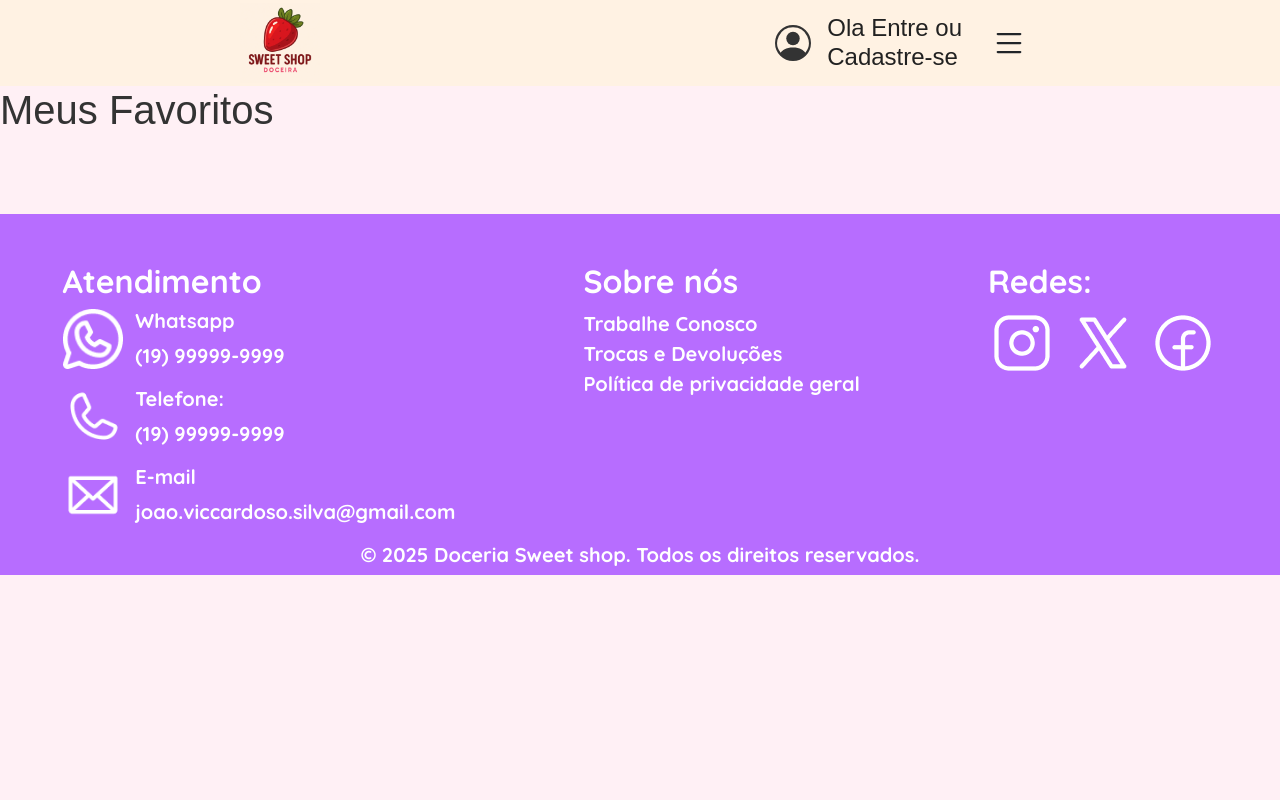
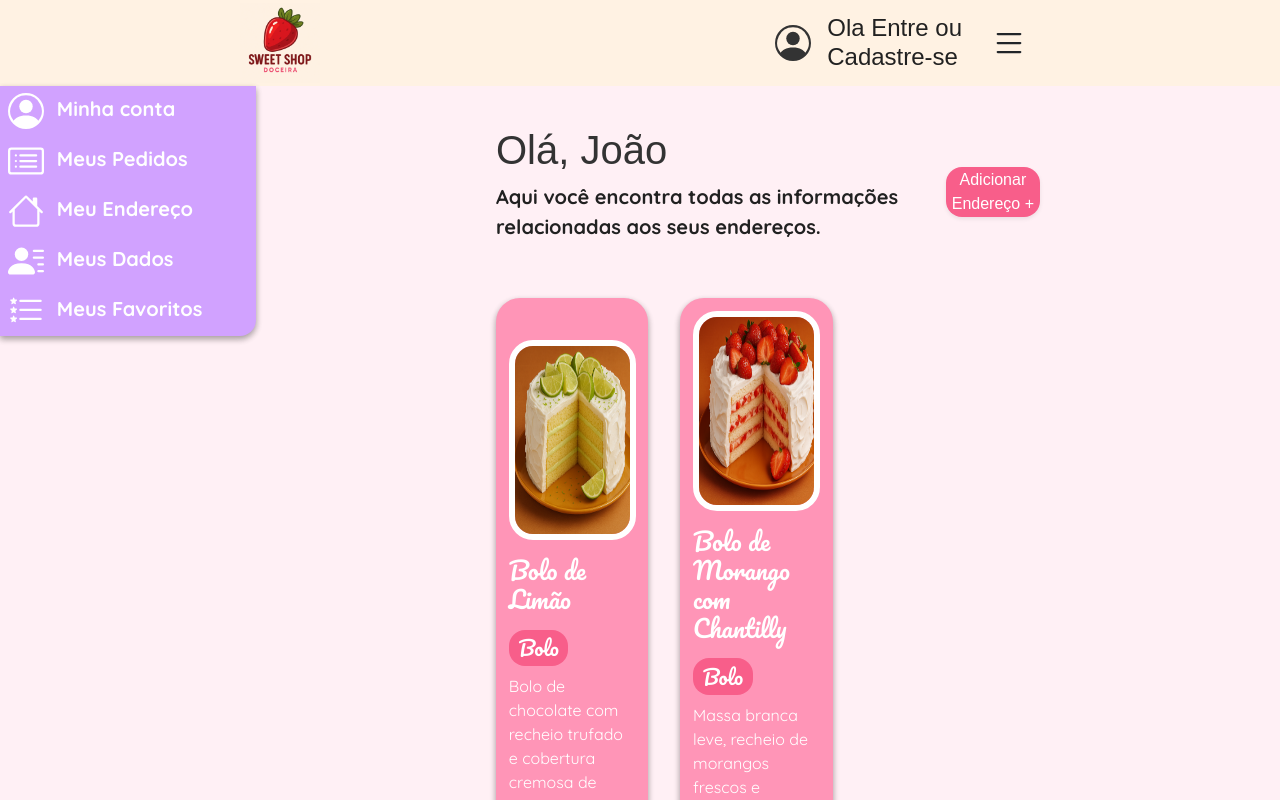
Before and after one commit to joaoviccardoso/Doceria, a React (Vite) app: page /minhaConta/favorito in a window 1280 px wide. Shown: the top 800 px of the page. Built offline with nearby package versions, Linux system fonts and the light colour scheme.

Commit message:
feito display flex na pagina favoritos

```diff
--- /dev/null
+++ b/public/data/favoritos.json
@@ -0,0 +1,20 @@
+[
+ {
+    "idItemFavorito": 1,
+    "customerId": 1,
+    "image": "/assets/boloDeLimao.png",
+    "title": "Bolo de Limão",
+    "type": "Bolo",
+    "description": "Bolo de chocolate com recheio trufado e cobertura cremosa de ganache.",
+    "price": 82.90
+  },
+  {
+    "idItemFavorito": 2,
+    "customerId": 1,
+    "image": "/assets/BoloDeMorango.png",
+    "title": "Bolo de Morango com Chantilly",
+    "type": "Bolo",
+    "description": "Massa branca leve, recheio de morangos frescos e cobertura de chantilly.",
+    "price": 78.00
+  }
+]
--- a/src/paginas/FavoritoCliente/favoritosCliente.css
+++ b/src/paginas/FavoritoCliente/favoritosCliente.css
@@ -0,0 +1,20 @@
+.main-favoritos{
+    display: flex;
+}
+
+.container-navegacaoCliente{
+    width: 100%;
+    max-width: 20%;
+}
+
+.container-produtosFavoritos{
+    width: 100%;
+    max-width: 80%;
+    padding: 0 15rem;
+}
+
+.container-favoritos{
+    display: flex;
+    gap: 2rem;
+
+}
--- a/src/paginas/FavoritoCliente/index.jsx
+++ b/src/paginas/FavoritoCliente/index.jsx
@@ -1,7 +1,46 @@
+
+import { useEffect, useState } from 'react'
+import InformacoesCliente from '../../componentes/InformacaoDoCliente'
+import MenuCliente from '../../componentes/menuCliente'
 import './favoritosCliente.css'
+import Card from '../../componentes/Card'
 
 function Favoritos(){
-    return(<h1>Meus Favoritos</h1>)
+    const [favoritos, setFavoritos] = useState([])
+
+    useEffect( () => {
+        async function PegarListaFavoritos(){
+            const dados = await fetch('/data/favoritos.json');
+            if(!dados.ok){
+                alert('erro para carregar os favoritos')
+            }
+            const itensFavoritos = await dados.json()
+            setFavoritos(itensFavoritos)
+            console.log(itensFavoritos)
+        }
+
+        PegarListaFavoritos()
+    },[])
+
+    return(
+       <main className='main-favoritos'>
+            <section className='container-navegacaoCliente'>
+                <MenuCliente/>
+            </section>
+
+            <section className='container-produtosFavoritos'>
+                <InformacoesCliente/>
+
+                <section className='container-favoritos'>
+                    {favoritos.map(favorito => (
+                        <Card
+                            produto={favorito}
+                        />
+                    ))}
+                </section>
+            </section>
+       </main>
+    )
 }
 
 export default Favoritos
```
Also changed, not shown: public/data/produto.json (+5 -5 lines).
